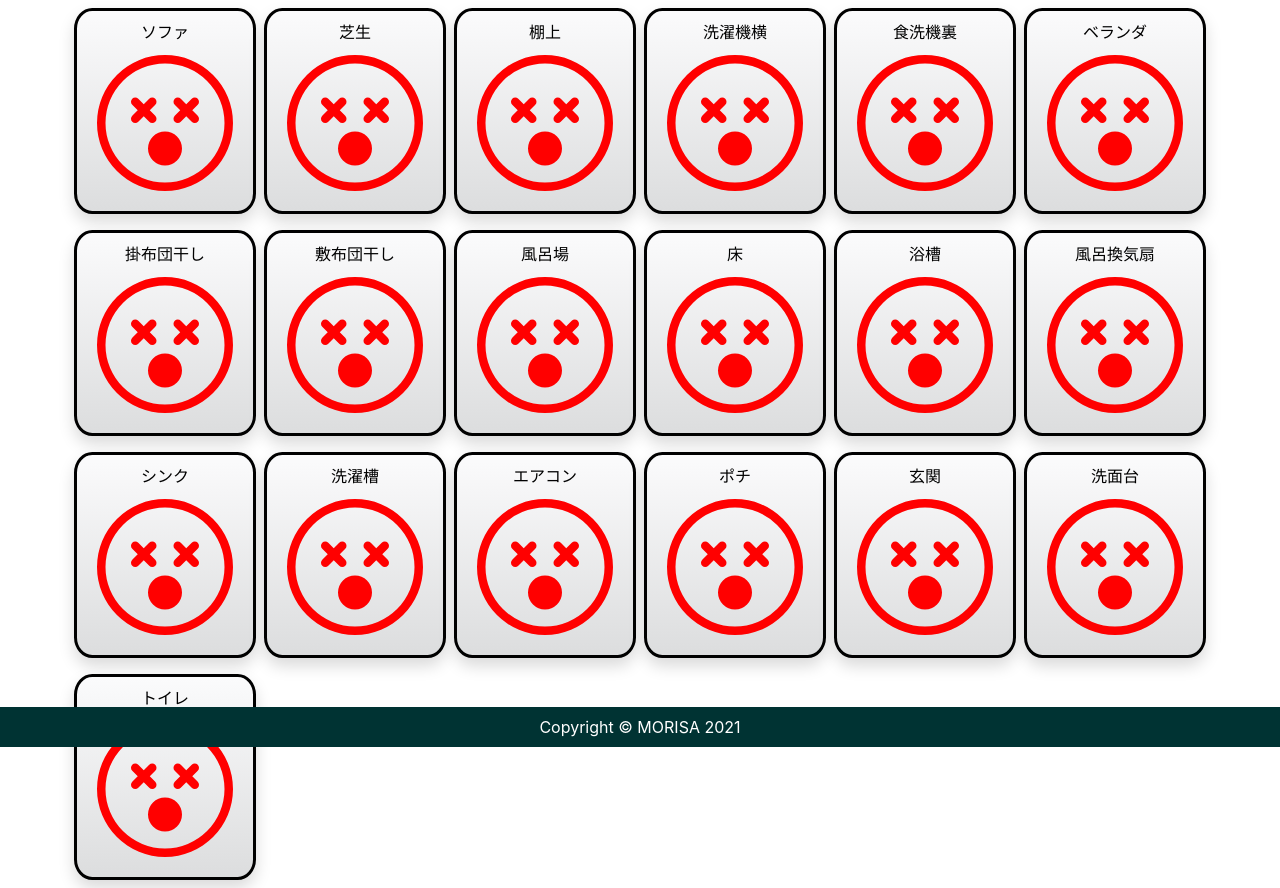
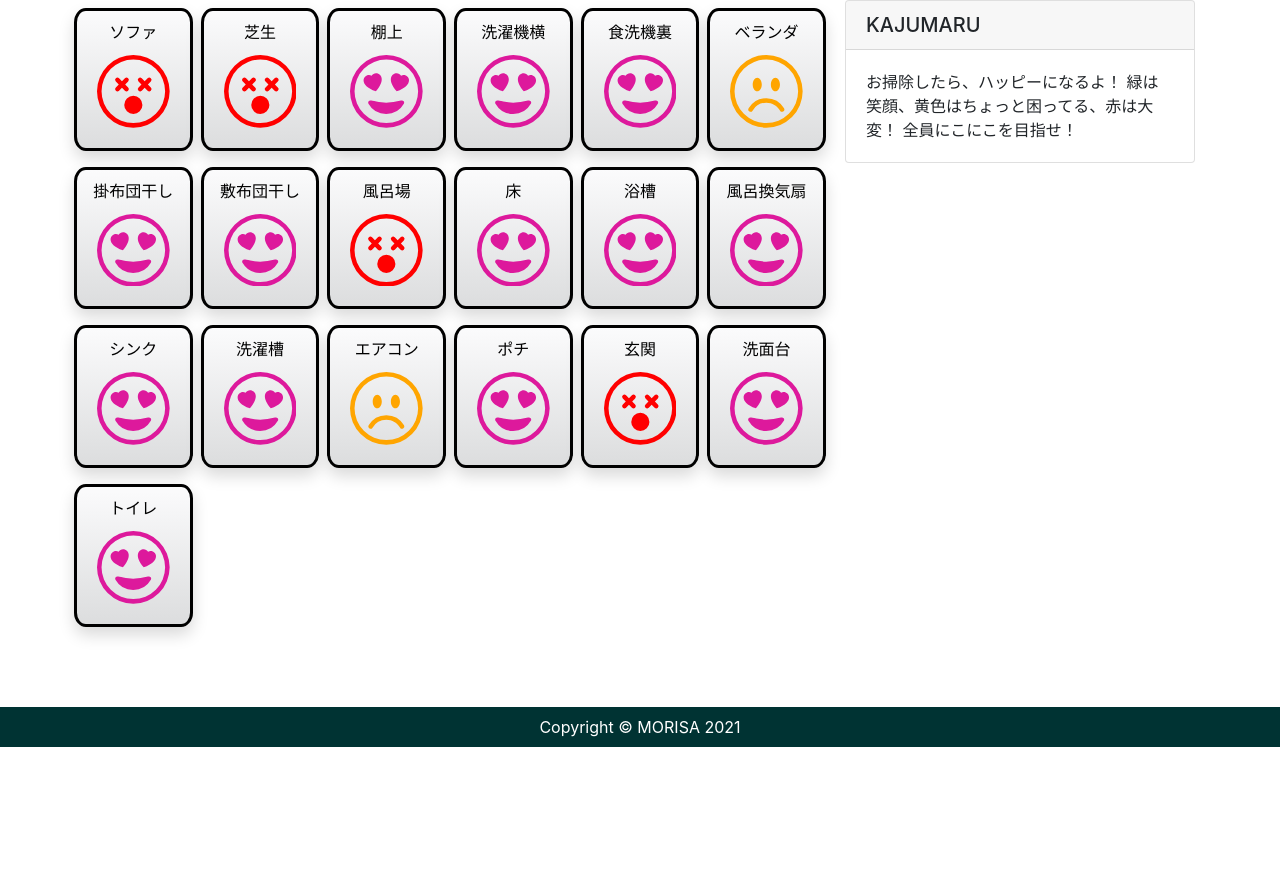
Before and after one commit to riadd188/gohandb, a Django app: page / in a window 1280 px wide. Shown: the part 53-941 px from the top of the page. After the commit the page ends 800 px from the top, so only its background shows below. Run offline with Django 3.2, Linux system fonts and the light colour scheme; a user stored in the database is signed in; data comes from the database, SQL or seed files in the repository; both versions use the stored data as it was after the commit; some libraries are stand-ins or nearby versions.

Commit message:
almost finished

```diff
--- a/kajumaru/views.py
+++ b/kajumaru/views.py
@@ -25,11 +25,11 @@ class IndexView(LoginRequiredMixin, View):
         for item in item_data:
             # print(type(datetime.now()))
             td = datetime.now(timezone(timedelta(hours=+9), 'JST')) - item.cleanup_date
-            if td.seconds < 2 :
+            if td.days < 1 :
                 item.state = 1
-            elif td.seconds < item.cycle * 0.5 :
+            elif td.days < item.cycle * 0.5 :
                 item.state = 2
-            elif td.seconds < item.cycle :
+            elif td.days < item.cycle :
                 item.state = 3
             else :
                 item.state = 4
--- a/templates/main.html
+++ b/templates/main.html
@@ -3,8 +3,9 @@
 
 
 
-<div class="row g-12">
-
+<div class="row">
+<div class="col-md-8">
+<div class="row">
     {% for item in item_data %}
     <!-- Modal -->
     <div class="modal fade" id="exampleModal" tabindex="-1" aria-labelledby="exampleModalLabel" aria-hidden="true">
@@ -73,5 +74,21 @@
 
     {% endfor %}
 </div>
+</div>
+
+    <div class="col-md-4">
+        <div class="card">
+            <h5 class="card-header">KAJUMARU</h5>
+            <div class="card-body">
+                <p class="mb-0">
+                    お掃除したら、ハッピーになるよ！
+                    緑は笑顔、黄色はちょっと困ってる、赤は大変！
+                    全員にこにこを目指せ！
+                </p>
+            </div>
+        </div>
+    </div>
+</div>
+
 
 {% endblock %}
```
Also changed, not shown: db.sqlite3.
